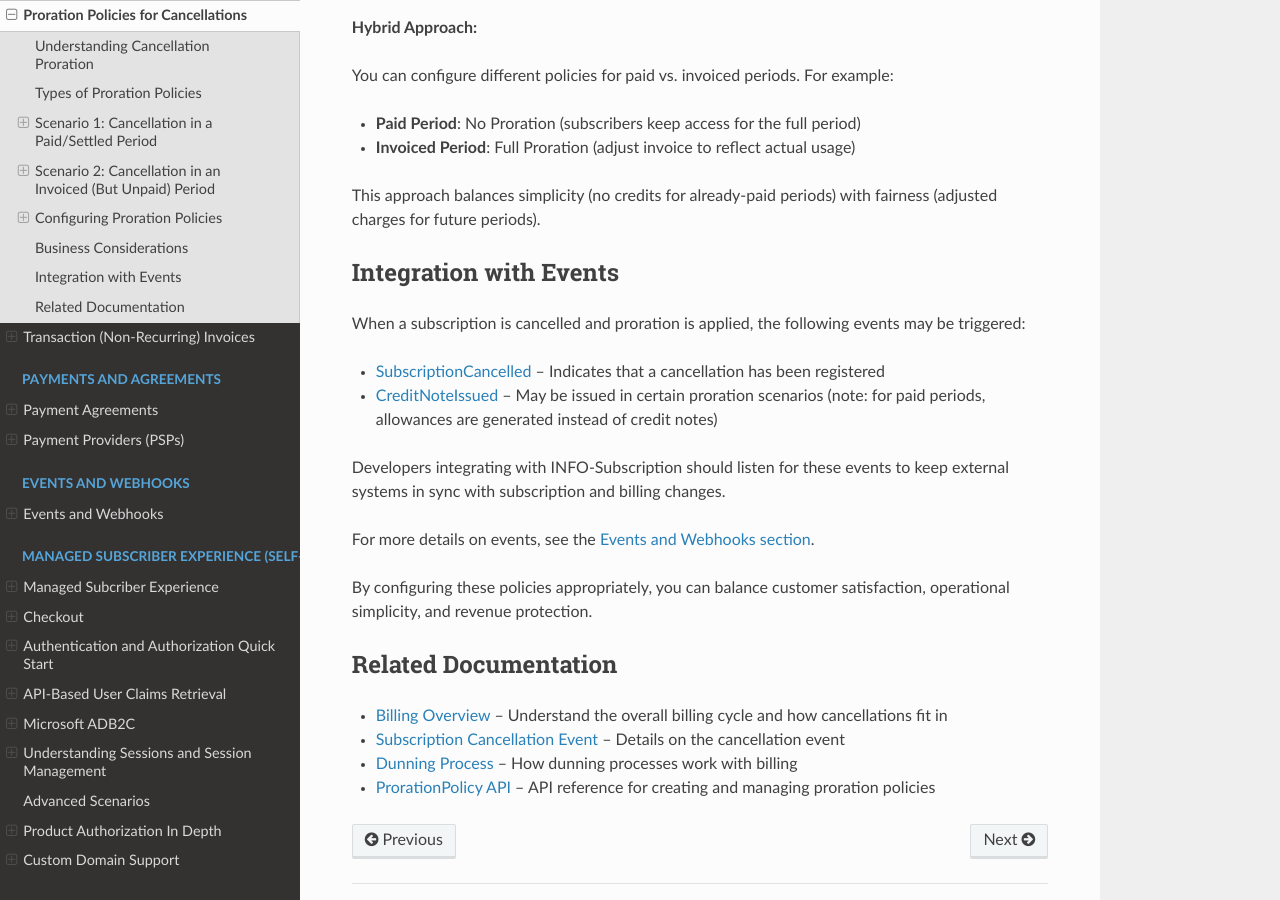
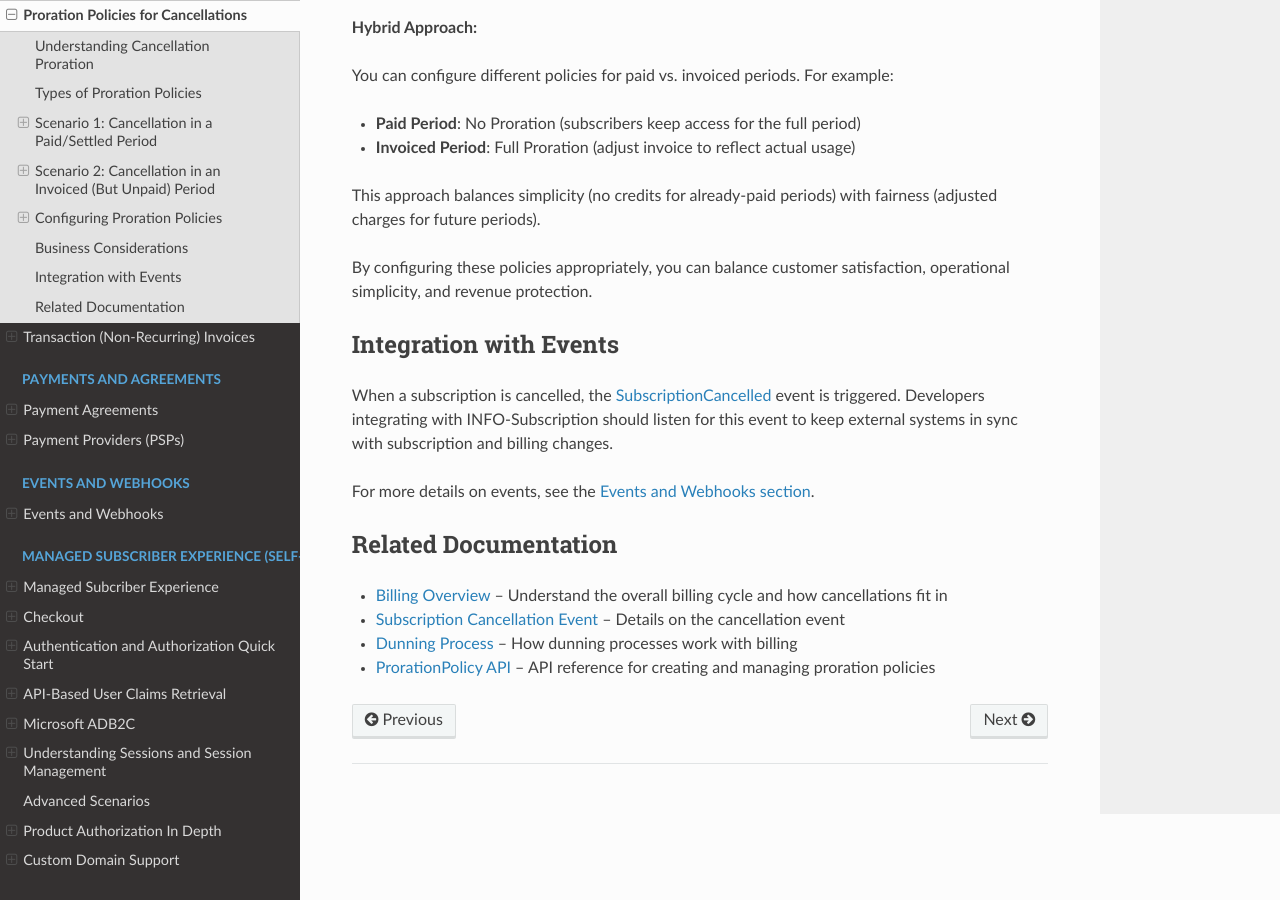
Before and after one commit to infosoftas/info-subscription-doc, a Sphinx documentation site: the page built from source/billing/proration-policies.rst, in a window 1280 px wide and 900 px high, scrolled down 6169 px. Built offline with Sphinx 7.4.7 and the Read the Docs theme 3.1.0, drawn with Linux system fonts in a browser that asks for light colours; formulas are drawn with MathJax 3.

Commit message:
Simplify event integration section and improve flow
Co-authored-by: esbenbach <1378302+esbenbach@users.noreply.github.com>

```diff
--- a/source/billing/proration-policies.rst
+++ b/source/billing/proration-policies.rst
@@ -310,19 +310,14 @@ You can configure different policies for paid vs. invoiced periods. For example:
 
 This approach balances simplicity (no credits for already-paid periods) with fairness (adjusted charges for future periods).
 
+By configuring these policies appropriately, you can balance customer satisfaction, operational simplicity, and revenue protection.
+
 Integration with Events
 =======================
 
-When a subscription is cancelled and proration is applied, the following events may be triggered:
-
-- :ref:`SubscriptionCancelled <subscription-cancelled-event>` – Indicates that a cancellation has been registered
-- :ref:`CreditNoteIssued <credit-note-issued-event>` – May be issued in certain proration scenarios (note: for paid periods, allowances are generated instead of credit notes)
-
-Developers integrating with |projectName| should listen for these events to keep external systems in sync with subscription and billing changes.
+When a subscription is cancelled, the :ref:`SubscriptionCancelled <subscription-cancelled-event>` event is triggered. Developers integrating with |projectName| should listen for this event to keep external systems in sync with subscription and billing changes.
 
 For more details on events, see the :ref:`Events and Webhooks section <events>`.
-
-By configuring these policies appropriately, you can balance customer satisfaction, operational simplicity, and revenue protection.
 
 Related Documentation
 =====================
```
